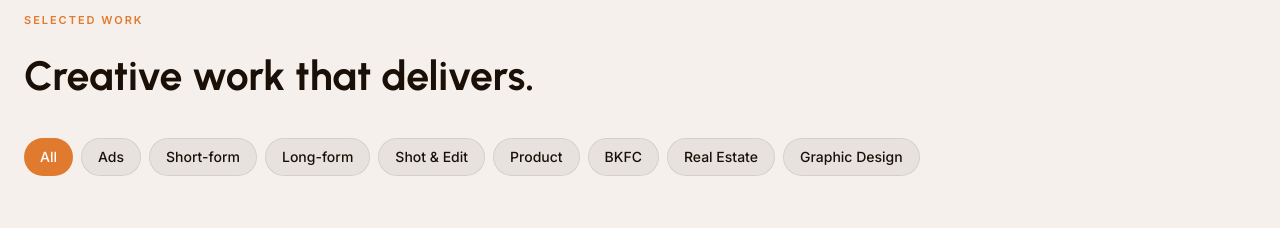
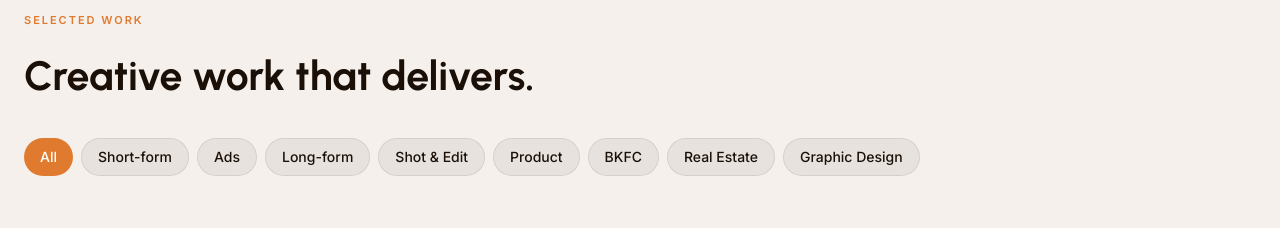
Before and after one commit to jclorete/JCPortfolio, a Next.js app: page / in a window 1280 px wide. Shown: the part 3860-4088 px from the top of the page. Built offline with nearby package versions, Linux system fonts and the light colour scheme.

Commit message:
Update: feedback applied 2026-05-13 03:19

```diff
--- a/src/content/projects.ts
+++ b/src/content/projects.ts
@@ -124,8 +124,8 @@ export function getFlatProjects(): FlatProject[] {
 
 export const categoryChips = [
   "All",
+  "Short-form",
   "Ads",
-  "Short-form",
   "Long-form",
   "Shot & Edit",
   "Product",
```
